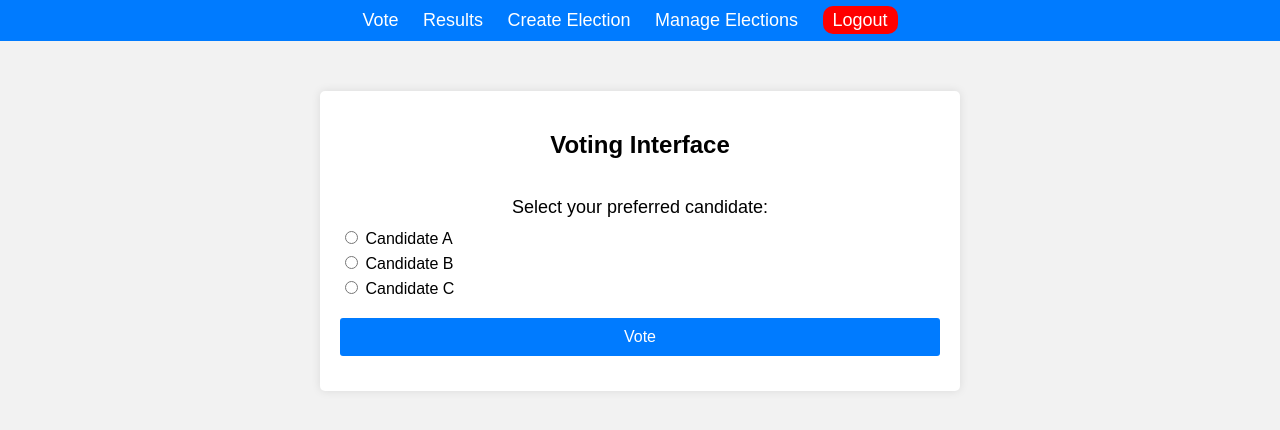
After one commit to codeWithEdison/online-votting-system, a PHP site: page /voting_interface.php in a window 1280 px wide. The commit adds this page. Shown: the top 430 px of the page. Run offline with PHP 8.4, Linux system fonts and the light colour scheme.

Commit message:
static pages

```diff
--- /dev/null
+++ b/header.php
@@ -0,0 +1,22 @@
+<!DOCTYPE html>
+<html lang="en">
+<head>
+    <meta charset="UTF-8">
+    <meta name="viewport" content="width=device-width, initial-scale=1.0">
+    <title>Voting System</title>
+    <link rel="stylesheet" href="styles.css">
+</head>
+<body>
+    <header>
+        <nav>
+            <ul>
+                <li><a href="voting_interface.php">Vote</a></li>
+                <li><a href="result_display.php">Results</a></li>
+                <li><a href="create_election.php">Create Election</a></li>
+                <li><a href="manage_election.php">Manage Elections</a></li>
+                <li><a class="logout-btn" href="login.php">Logout</a></li>
+            </ul>
+        </nav>
+    </header>
+</body>
+</html>
--- a/styles.css
+++ b/styles.css
@@ -59,3 +59,190 @@ a {
 a:hover {
     text-decoration: underline;
 }
+body {
+    font-family: Arial, sans-serif;
+    background-color: #f2f2f2;
+    margin: 0;
+    padding: 0;
+}
+
+.container {
+    max-width: 600px;
+    margin: 50px auto;
+    background-color: #fff;
+    padding: 20px;
+    border-radius: 5px;
+    box-shadow: 0 0 10px rgba(0, 0, 0, 0.1);
+}
+
+h2 {
+    text-align: center;
+    margin-bottom: 20px;
+}
+
+form {
+    display: flex;
+    flex-direction: column;
+}
+
+label {
+    margin-bottom: 5px;
+}
+
+input[type="text"],
+input[type="datetime-local"],
+button {
+    margin-bottom: 15px;
+    padding: 10px;
+    border: 1px solid #ccc;
+    border-radius: 3px;
+    font-size: 16px;
+}
+
+button {
+    background-color: #007bff;
+    color: #fff;
+    border: none;
+    cursor: pointer;
+}
+
+button:hover {
+    background-color: #0056b3;
+}
+
+table {
+    width: 100%;
+    border-collapse: collapse;
+}
+
+th, td {
+    padding: 10px;
+    border-bottom: 1px solid #ddd;
+    text-align: left;
+}
+
+th {
+    background-color: #f2f2f2;
+}
+body {
+    font-family: Arial, sans-serif;
+    background-color: #f2f2f2;
+    margin: 0;
+    padding: 0;
+}
+
+.container {
+    max-width: 600px;
+    margin: 50px auto;
+    background-color: #fff;
+    padding: 20px;
+    border-radius: 5px;
+    box-shadow: 0 0 10px rgba(0, 0, 0, 0.1);
+}
+
+h2 {
+    text-align: center;
+    margin-bottom: 20px;
+}
+
+form {
+    display: flex;
+    flex-direction: column;
+}
+
+p {
+    font-size: 18px;
+    margin-bottom: 10px;
+}
+
+.candidates {
+    display: flex;
+    flex-direction: column;
+    margin-bottom: 15px;
+}
+
+label {
+    margin-bottom: 5px;
+}
+
+button {
+    padding: 10px;
+    border: none;
+    background-color: #007bff;
+    color: #fff;
+    border-radius: 3px;
+    font-size: 16px;
+    cursor: pointer;
+}
+
+button:hover {
+    background-color: #0056b3;
+}
+body {
+    font-family: Arial, sans-serif;
+    background-color: #f2f2f2;
+    margin: 0;
+    padding: 0;
+}
+
+.container {
+    max-width: 600px;
+    margin: 50px auto;
+    background-color: #fff;
+    padding: 20px;
+    border-radius: 5px;
+    box-shadow: 0 0 10px rgba(0, 0, 0, 0.1);
+}
+
+h2 {
+    text-align: center;
+    margin-bottom: 20px;
+}
+
+table {
+    width: 100%;
+    border-collapse: collapse;
+}
+
+th, td {
+    padding: 10px;
+    border-bottom: 1px solid #ddd;
+    text-align: left;
+}
+
+th {
+    background-color: #f2f2f2;
+}
+header {
+    background-color: #007bff;
+    padding: 10px 0;
+}
+
+nav ul {
+    list-style-type: none;
+    margin: 0;
+    padding: 0;
+    text-align: center;
+}
+
+nav ul li {
+    display: inline;
+    margin-right: 20px;
+}
+
+nav ul li a {
+    color: #fff;
+    text-decoration: none;
+    font-size: 18px;
+}
+
+nav ul li a:hover {
+    text-decoration: underline;
+}
+.logout-btn{
+    background: red;
+    color: white;
+    padding: 4px 10px;
+    border-radius: 10px;
+
+}
--- /dev/null
+++ b/voting_interface.php
@@ -0,0 +1,36 @@
+<?php
+// Include the header
+include('header.php');
+?>
+<!DOCTYPE html>
+<html lang="en">
+<head>
+    <meta charset="UTF-8">
+    <meta name="viewport" content="width=device-width, initial-scale=1.0">
+    <title>Voting Interface</title>
+    <link rel="stylesheet" href="styles.css">
+</head>
+<body>
+    <div class="container">
+        <h2>Voting Interface</h2>
+        <form action="submit_vote.php" method="post">
+            <p>Select your preferred candidate:</p>
+            <div class="candidates">
+                <label for="candidate1">
+                    <input type="radio" id="candidate1" name="candidate" value="1">
+                    Candidate A
+                </label>
+                <label for="candidate2">
+                    <input type="radio" id="candidate2" name="candidate" value="2">
+                    Candidate B
+                </label>
+                <label for="candidate3">
+                    <input type="radio" id="candidate3" name="candidate" value="3">
+                    Candidate C
+                </label>
+            </div>
+            <button type="submit">Vote</button>
+        </form>
+    </div>
+</body>
+</html>
```
Also changed, not shown: create_election.php (added, +27 -0 lines), manage_election.php (added, +32 -0 lines), result_display.php (added, +40 -0 lines).
